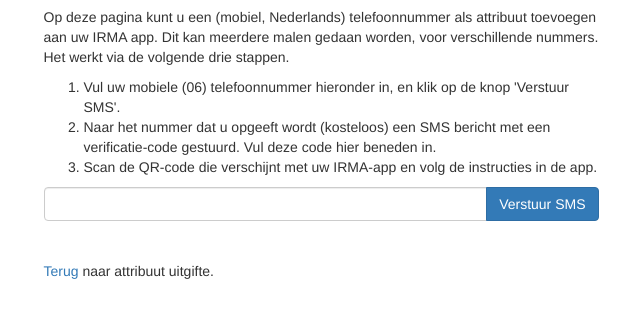
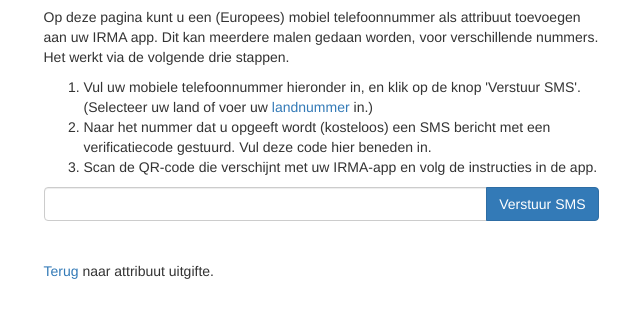
Before and after one commit to privacybydesign/irma_sms_issuer, a plain HTML site: page src/main/webapp/nl/index.html in a window 1280 px wide. Shown: the part 63-380 px from the top of the page, without its empty margins (319-959 px from the left). Drawn offline with nearby package versions, Linux system fonts and the light colour scheme; files that its build step writes are made by us from their sources; a script that the page names is missing; files whose address does not match are found by name.

Commit message:
Update text

```diff
--- a/src/main/webapp/nl/index.html
+++ b/src/main/webapp/nl/index.html
@@ -26,14 +26,12 @@
 
                     <div id="status" class="alert hidden" role="alert"></div>
 
-                    <p>Op deze pagina kunt u een (mobiel, Nederlands) telefoonnummer als attribuut
-                        toevoegen aan uw IRMA app. Dit kan meerdere malen gedaan worden, voor verschillende
-                        nummers. Het werkt via de volgende drie stappen.</p>
+                    <p>Op deze pagina kunt u een (Europees) mobiel telefoonnummer als attribuut  toevoegen aan uw IRMA app. Dit kan meerdere malen gedaan worden, voor verschillende nummers. Het werkt via de volgende drie stappen.</p>
                     <ol>
-                        <li>Vul uw mobiele (06) telefoonnummer hieronder in, en klik op de
-                            knop 'Verstuur SMS'.</li>
+                        <li>Vul uw mobiele telefoonnummer hieronder in, en klik op de
+                            knop 'Verstuur SMS'. (Selecteer uw land of voer uw <a href="https://nl.wikipedia.org/wiki/Lijst_van_landnummers_in_de_telefonie">landnummer</a> in.)</li>
                         <li>Naar het nummer dat u opgeeft wordt (kosteloos) een
-                            SMS bericht met een verificatie-code gestuurd. Vul deze
+                            SMS bericht met een verificatiecode gestuurd. Vul deze
                             code hier beneden in.</li>
                         <li>Scan de QR-code die verschijnt met uw IRMA-app en volg de instructies in de app.</li>
                     </ol>
@@ -47,8 +45,7 @@
                         </div>
                     </form>
                     <div id="block-token" style="display: none">
-                        <p>U heeft een SMS bericht met een code toegestuurd gekregen. Vul deze
-                            code hieronder in:</p>
+                        <p>U heeft een SMS bericht met een verificatiecode toegestuurd gekregen. Vul deze code hieronder in:</p>
                         <form id="token-form">
                             <div class="input-group">
                                 <input type="text" required class="form-control"
```
Also changed, not shown: src/main/webapp/en/index.html (+4 -4 lines).
